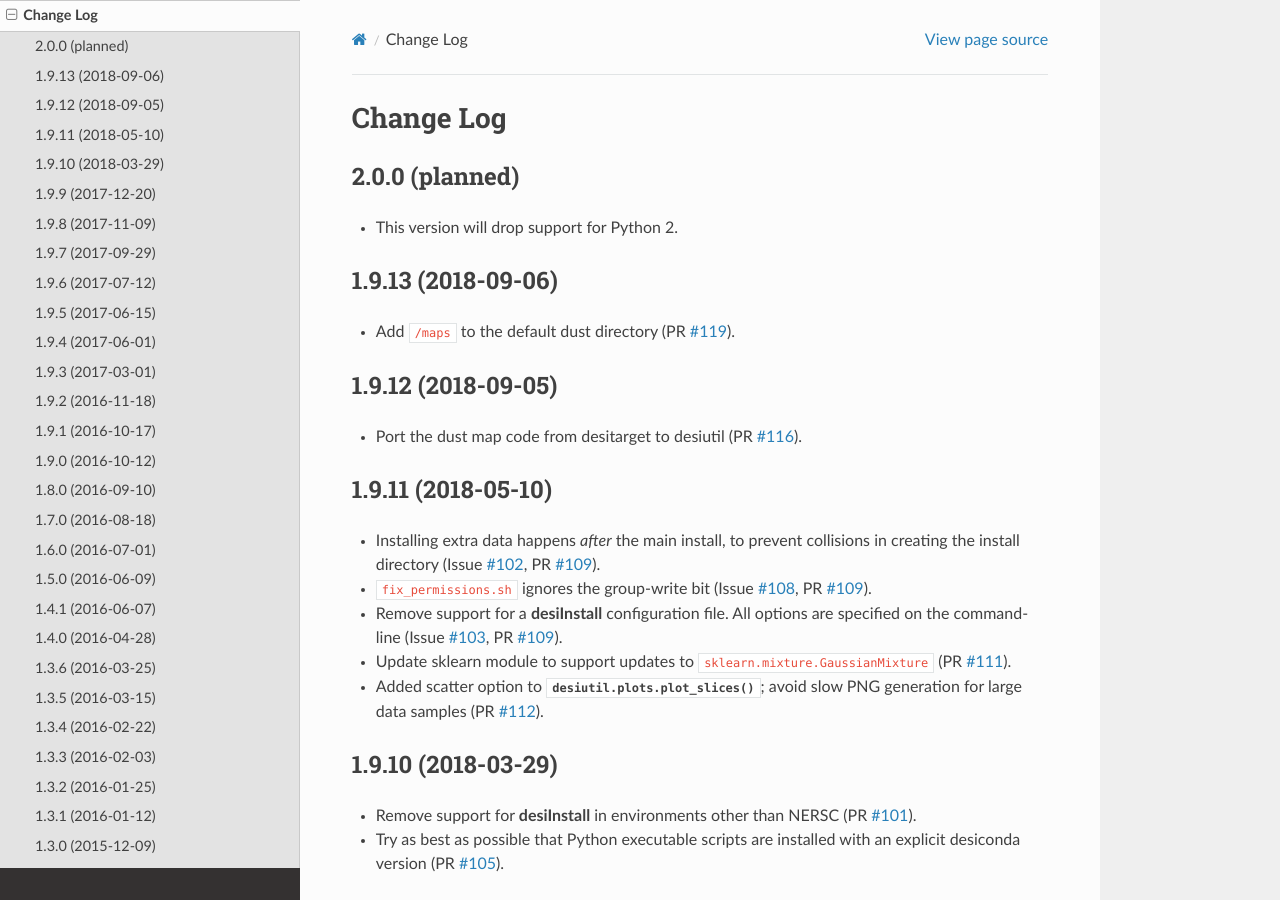
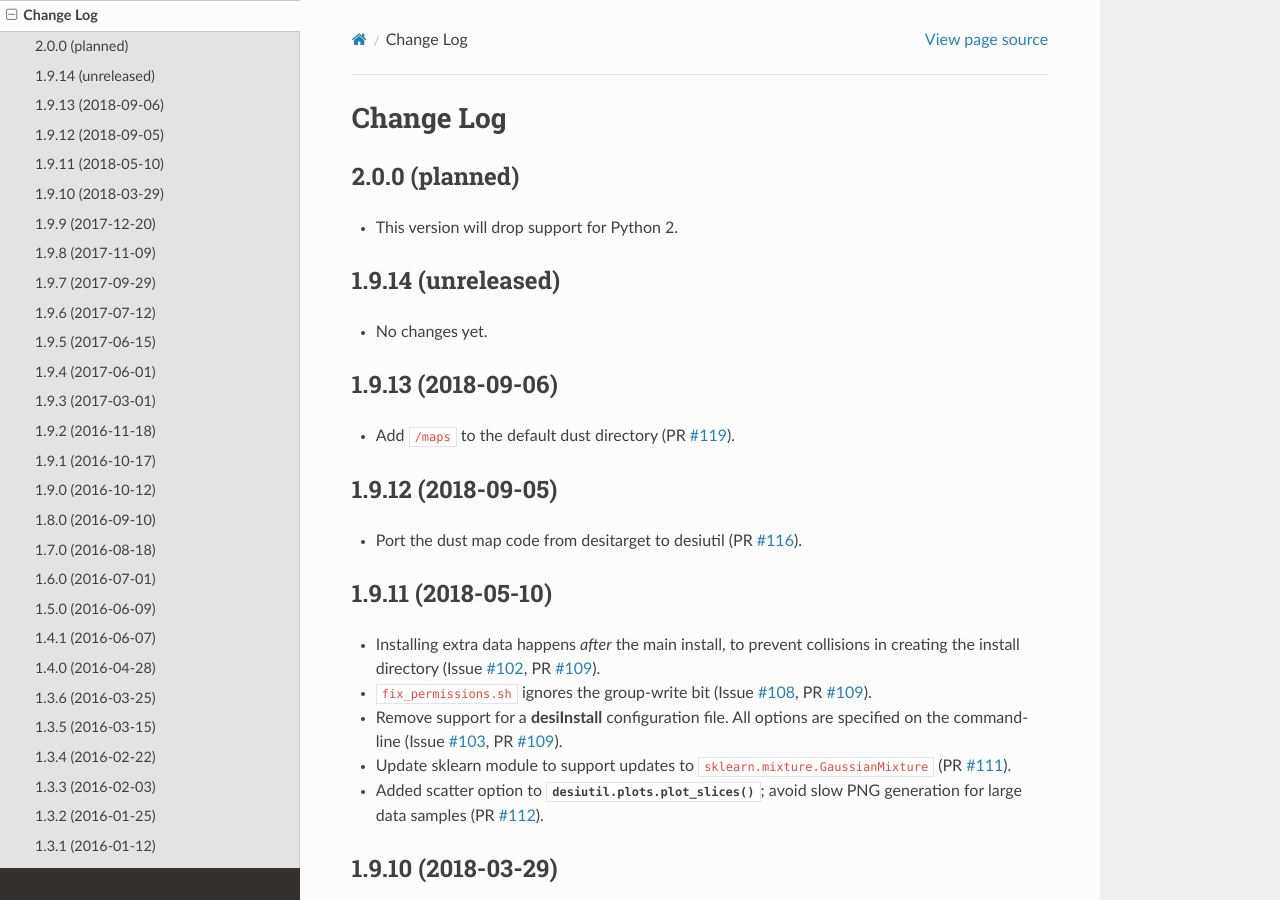
Before and after one commit to desihub/desiutil, a Sphinx documentation site: the page built from doc/changes.rst, in a window 1280 px wide and 900 px high. Built offline with Sphinx 7.4.7 and the Read the Docs theme 2.0.0, drawn with Linux system fonts in a browser that asks for light colours.

Commit message:
bump version after tag

```diff
--- a/doc/changes.rst
+++ b/doc/changes.rst
@@ -6,6 +6,11 @@ Change Log
 ---------------
 
 * This version will drop support for Python 2.
+
+1.9.14 (unreleased)
+-------------------
+
+* No changes yet.
 
 1.9.13 (2018-09-06)
 -------------------
--- a/py/desiutil/_version.py
+++ b/py/desiutil/_version.py
@@ -1 +1 @@
-__version__ = '1.9.13'
+__version__ = '1.9.13.dev693'
```
